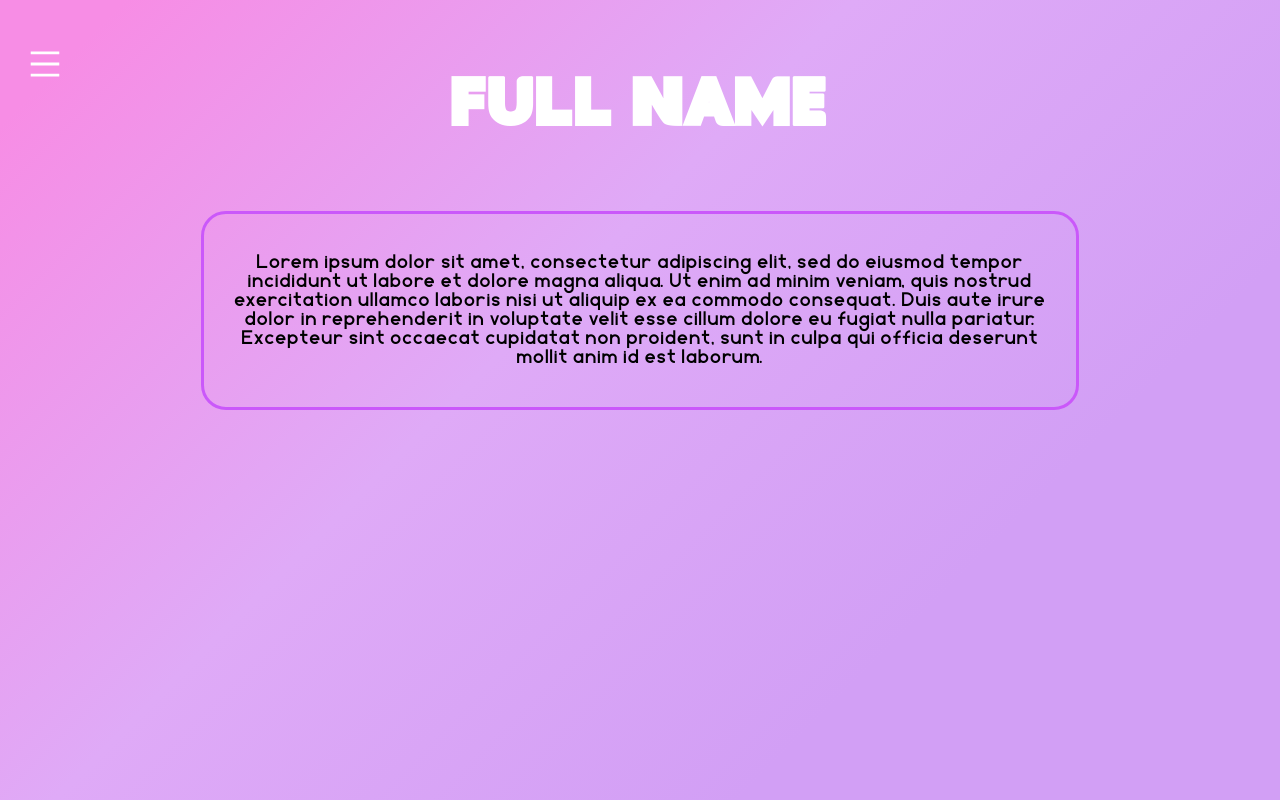
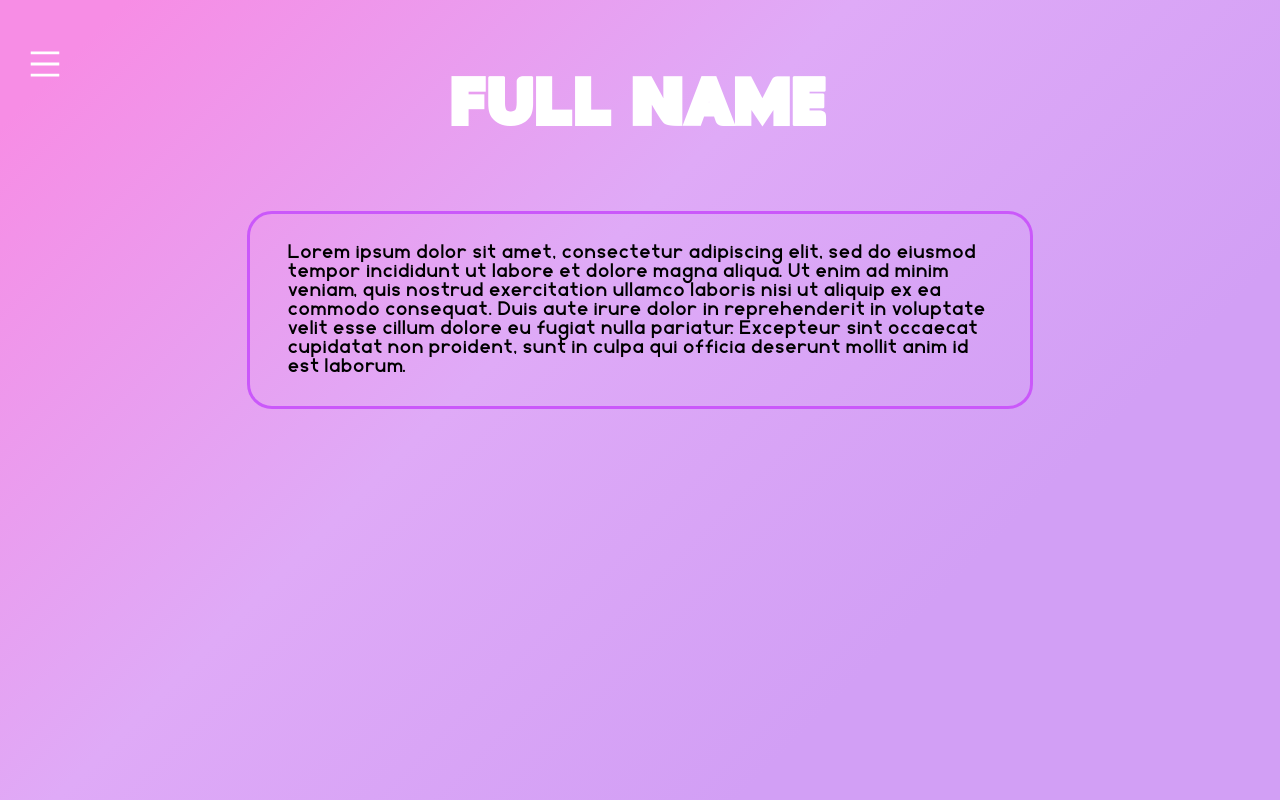
Before and after one commit to lawaticodes/Portfolio, a React (Create React App) app: page / in a window 1280 px wide. Built offline with nearby package versions, Linux system fonts and the light colour scheme.

Commit message:
Improved padding

```diff
--- a/src/about.css
+++ b/src/about.css
@@ -8,6 +8,10 @@
   border-radius: 25px;
   border: 3px solid #ca58fa;
   margin: 0 auto;
-  padding: 20px;
-  width: 65vw;
+  padding-bottom: 10px;
+  padding-left: 3vw;
+  padding-right: 3vw;
+  padding-top: 10px;
+  text-align: left;
+  width: 55vw;
 }
```
